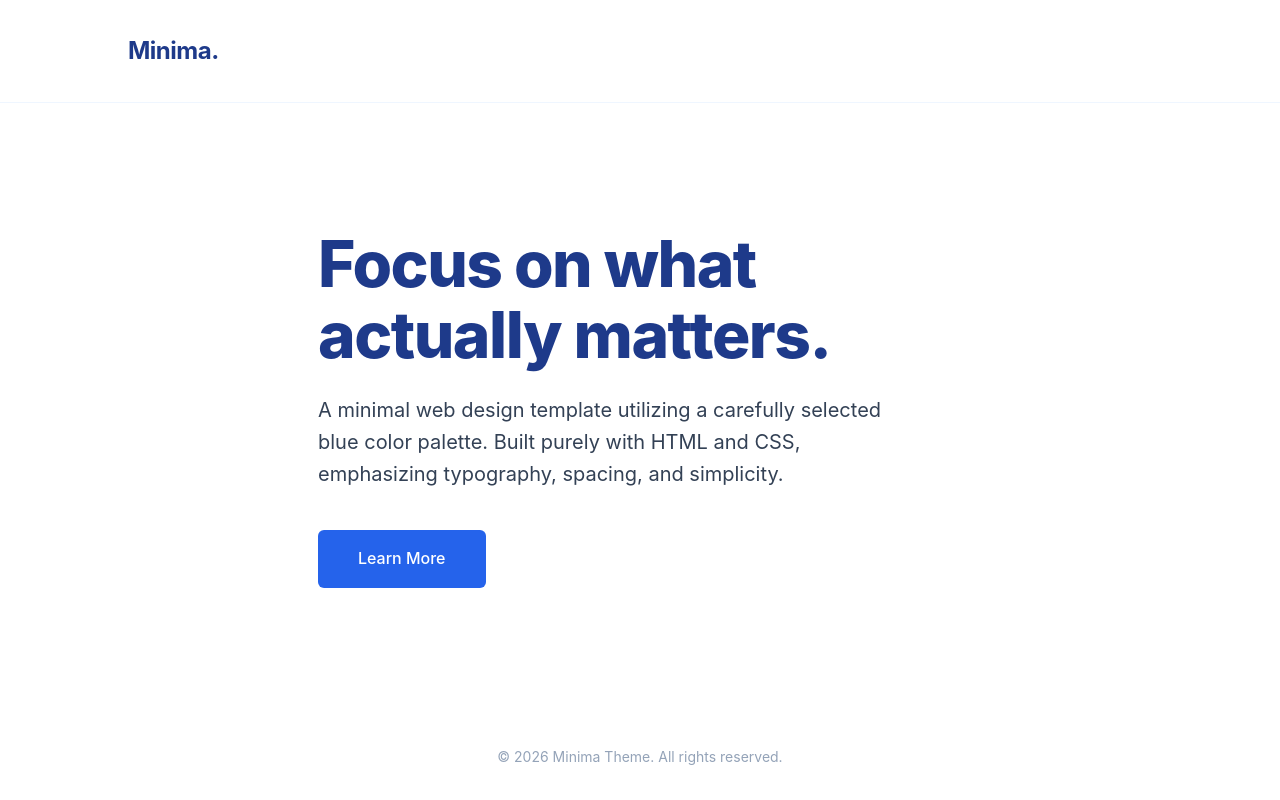
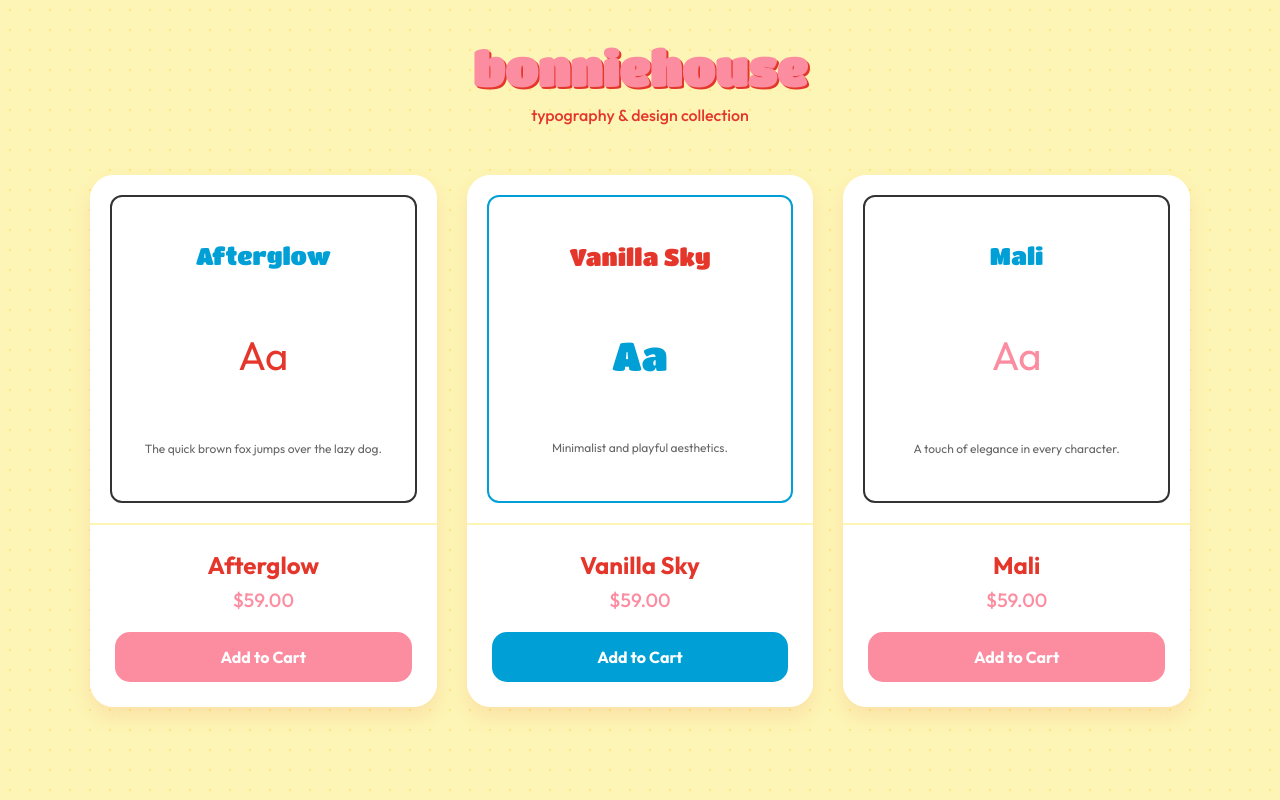
Before and after one commit to dot-com-web/hello, a plain HTML site: page index.html in a window 1280 px wide. Drawn offline with Linux system fonts and the light colour scheme.

Commit message:
Update index.html

```diff
--- a/index.html
+++ b/index.html
@@ -3,18 +3,19 @@
 <head>
     <meta charset="UTF-8">
     <meta name="viewport" content="width=device-width, initial-scale=1.0">
-    <title>Minimal Blue</title>
+    <title>Font Shop - Minimalist</title>
+    <link href="https://fonts.googleapis.com/css2?family=Outfit:wght@400;500;700&family=Titan+One&display=swap" rel="stylesheet">
     <style>
-        /* --- CSS Variables for Easy Theming --- */
         :root {
-            --primary-blue: #2563eb;  /* Bright Royal Blue */
-            --dark-blue: #1e3a8a;     /* Deep Navy Blue */
-            --light-blue: #eff6ff;    /* Very Pale Blue for borders/accents */
-            --text-main: #334155;     /* Slate for readable body text */
-            --bg-color: #ffffff;      /* Clean White background */
+            --blue: #00a0d6;
+            --yellow: #ffe77e;
+            --cream: #fdf5b5;
+            --pink: #fc8da1;
+            --red: #e5362b;
+            --bg-grid: #fdf5b5;
         }
 
-        /* --- Reset & Base Styles --- */
+        /* Basic Reset */
         * {
             margin: 0;
             padding: 0;
@@ -22,123 +23,174 @@
         }
 
         body {
-            font-family: -apple-system, BlinkMacSystemFont, "Segoe UI", Roboto, Helvetica, Arial, sans-serif;
-            background-color: var(--bg-color);
-            color: var(--text-main);
-            line-height: 1.6;
+            font-family: 'Outfit', sans-serif;
+            /* Grid background inspired by image 2 */
+            background-color: var(--bg-grid);
+            background-image: radial-gradient(#ffe77e 1px, transparent 1px);
+            background-size: 20px 20px;
+            color: var(--red);
+            padding: 40px 20px;
+        }
+
+        header {
+            text-align: center;
+            margin-bottom: 50px;
+        }
+
+        header h1 {
+            font-family: 'Titan One', cursive;
+            font-size: 3rem;
+            color: var(--pink);
+            text-shadow: 2px 2px var(--red);
+            margin-bottom: 10px;
+        }
+
+        /* Product Grid Container */
+        .container {
+            max-width: 1100px;
+            margin: 0 auto;
+            display: grid;
+            grid-template-columns: repeat(auto-fit, minmax(300px, 1fr));
+            gap: 30px;
+        }
+
+        /* Card Style - inspired by Image 1 */
+        .card {
+            background: white;
+            border-radius: 24px;
+            overflow: hidden;
+            box-shadow: 0 10px 20px rgba(229, 54, 43, 0.1);
+            transition: transform 0.3s ease;
             display: flex;
             flex-direction: column;
-            min-height: 100vh;
         }
 
-        /* --- Layout & Structure --- */
-        header {
-            padding: 2rem 10%;
-            display: flex;
-            justify-content: space-between;
-            align-items: center;
-            border-bottom: 1px solid var(--light-blue);
+        .card:hover {
+            transform: translateY(-10px);
         }
 
-        .logo {
-            font-size: 1.5rem;
-            font-weight: 700;
-            color: var(--dark-blue);
-            text-decoration: none;
-            letter-spacing: -0.5px;
+        .card-image-area {
+            background: #fff;
+            padding: 20px;
+            height: 350px;
+            display: flex;
+            align-items: center;
+            justify-content: center;
+            border-bottom: 2px solid var(--cream);
         }
 
-        main {
-            flex: 1; /* Pushes the footer to the bottom */
+        /* Mockup design within the card */
+        .mock-content {
+            border: 2px solid #333;
+            width: 100%;
+            height: 100%;
+            border-radius: 12px;
+            padding: 15px;
+            text-align: center;
             display: flex;
             flex-direction: column;
-            justify-content: center;
-            padding: 4rem 10%;
-            max-width: 900px;
-            margin: 0 auto;
+            justify-content: space-around;
         }
 
-        /* --- Typography --- */
-        h1 {
-            font-size: 4rem;
-            color: var(--dark-blue);
-            margin-bottom: 1.5rem;
-            line-height: 1.1;
-            font-weight: 800;
-            letter-spacing: -1.5px;
+        .mock-title {
+            font-family: 'Titan One', cursive;
+            font-size: 1.5rem;
+            color: var(--blue);
         }
 
-        p {
-            font-size: 1.25rem;
-            margin-bottom: 2.5rem;
-            color: var(--text-main);
-            max-width: 600px;
+        .card-info {
+            padding: 25px;
+            text-align: center;
+            background-color: #fff;
         }
 
-        /* --- Components --- */
-        .btn {
-            display: inline-block;
-            background-color: var(--primary-blue);
-            color: #ffffff;
-            padding: 1rem 2.5rem;
-            text-decoration: none;
-            border-radius: 6px;
-            font-weight: 500;
-            transition: background-color 0.3s ease, transform 0.2s ease;
-            border: none;
-            cursor: pointer;
+        .card-info h2 {
+            font-family: 'Outfit', sans-serif;
+            font-weight: 700;
+            font-size: 1.5rem;
+            color: var(--red);
+            margin-bottom: 8px;
         }
 
-        .btn:hover {
-            background-color: var(--dark-blue);
-            transform: translateY(-2px);
+        .price {
+            font-size: 1.2rem;
+            font-weight: 500;
+            color: var(--pink);
+            margin-bottom: 20px;
         }
 
-        footer {
-            text-align: center;
-            padding: 2rem;
-            font-size: 0.875rem;
-            color: #94a3b8;
+        /* Button Style - Image 2 colors */
+        .buy-btn {
+            display: block;
+            background-color: var(--pink);
+            color: white;
+            text-decoration: none;
+            padding: 15px;
+            border-radius: 15px;
+            font-weight: 700;
+            transition: background 0.3s;
+            font-family: 'Outfit', sans-serif;
         }
 
-        /* --- Responsive Design for Mobile --- */
-        @media (max-width: 768px) {
-            h1 {
-                font-size: 2.5rem;
-                letter-spacing: -1px;
-            }
+        .buy-btn:hover {
+            background-color: var(--red);
+        }
 
-            p {
-                font-size: 1.1rem;
-            }
-
-            main {
-                padding: 3rem 5%;
-            }
-
-            header {
-                padding: 1.5rem 5%;
-            }
-        }
     </style>
 </head>
 <body>
 
     <header>
-        <a href="#" class="logo">Minima.</a>
+        <h1>bonniehouse</h1>
+        <p style="font-weight: 500;">typography & design collection</p>
     </header>
 
-    <main>
-        <h1>Focus on what actually matters.</h1>
-        <p>A minimal web design template utilizing a carefully selected blue color palette. Built purely with HTML and CSS, emphasizing typography, spacing, and simplicity.</p>
-        <div>
-            <a href="#" class="btn">Learn More</a>
+    <div class="container">
+        <div class="card">
+            <div class="card-image-area">
+                <div class="mock-content">
+                    <div class="mock-title">Afterglow</div>
+                    <div style="font-size: 40px;">Aa</div>
+                    <p style="font-size: 12px; color: #666;">The quick brown fox jumps over the lazy dog.</p>
+                </div>
+            </div>
+            <div class="card-info">
+                <h2>Afterglow</h2>
+                <div class="price">$59.00</div>
+                <a href="#" class="buy-btn">Add to Cart</a>
+            </div>
         </div>
-    </main>
 
-    <footer>
-        &copy; 2026 Minima Theme. All rights reserved.
-    </footer>
+        <div class="card">
+            <div class="card-image-area">
+                <div class="mock-content" style="border-color: var(--blue);">
+                    <div class="mock-title" style="color: var(--red);">Vanilla Sky</div>
+                    <div style="font-size: 40px; font-family: 'Titan One'; color: var(--blue);">Aa</div>
+                    <p style="font-size: 12px; color: #666;">Minimalist and playful aesthetics.</p>
+                </div>
+            </div>
+            <div class="card-info">
+                <h2>Vanilla Sky</h2>
+                <div class="price">$59.00</div>
+                <a href="#" class="buy-btn" style="background-color: var(--blue);">Add to Cart</a>
+            </div>
+        </div>
+
+        <div class="card">
+            <div class="card-image-area">
+                <div class="mock-content">
+                    <div class="mock-title">Mali</div>
+                    <div style="font-size: 40px; color: var(--pink);">Aa</div>
+                    <p style="font-size: 12px; color: #666;">A touch of elegance in every character.</p>
+                </div>
+            </div>
+            <div class="card-info">
+                <h2>Mali</h2>
+                <div class="price">$59.00</div>
+                <a href="#" class="buy-btn">Add to Cart</a>
+            </div>
+        </div>
+    </div>
 
 </body>
 </html>
```
